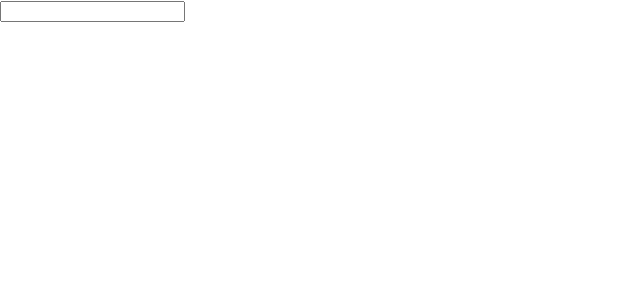
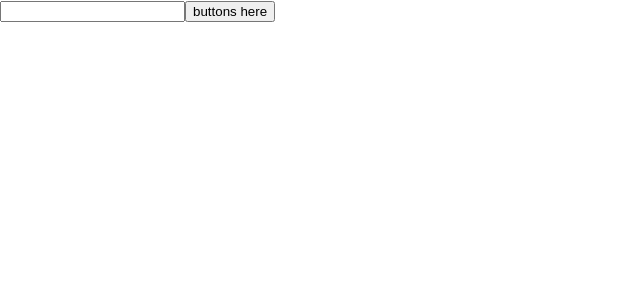
Before and after one commit to lekegitrepo/react-calculator, a React (Create React App) app: page / in a window 1280 px wide. Shown: the top 300 px of the page, without its empty margins (0-640 px from the left). Built offline with nearby package versions, Linux system fonts and the light colour scheme.

Commit message:
create ButtonPanel component in the button-panel.js file

```diff
--- a/src/components/App.js
+++ b/src/components/App.js
@@ -7,7 +7,7 @@ function App() {
   return (
     <div className="App">
       <Display />
-      {/*<ButtonPanel />*/}
+      <ButtonPanel />
     </div>
   );
 }
--- a/src/components/button-panel.js
+++ b/src/components/button-panel.js
@@ -0,0 +1,7 @@
+import React from 'react';
+
+const ButtonPanel = () => (
+  <button> buttons here </button>
+)
+
+export default ButtonPanel;
```
